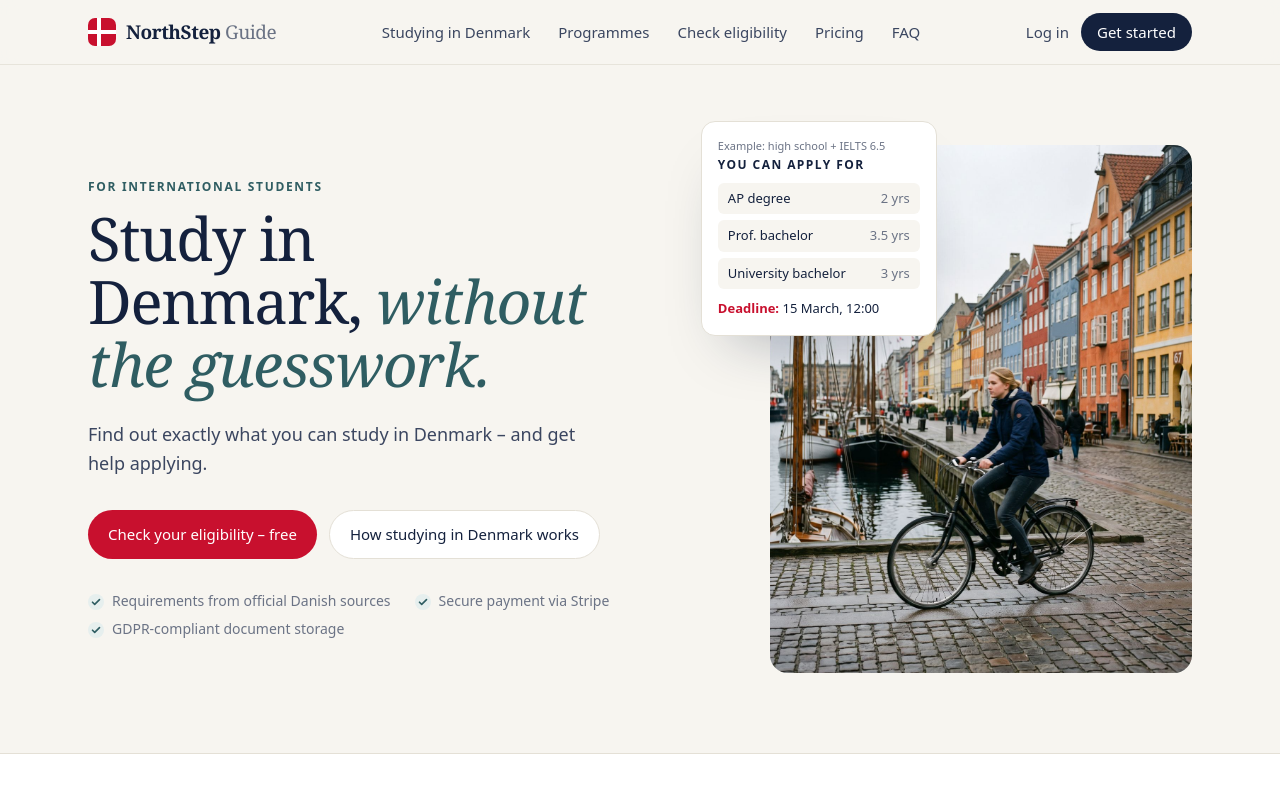
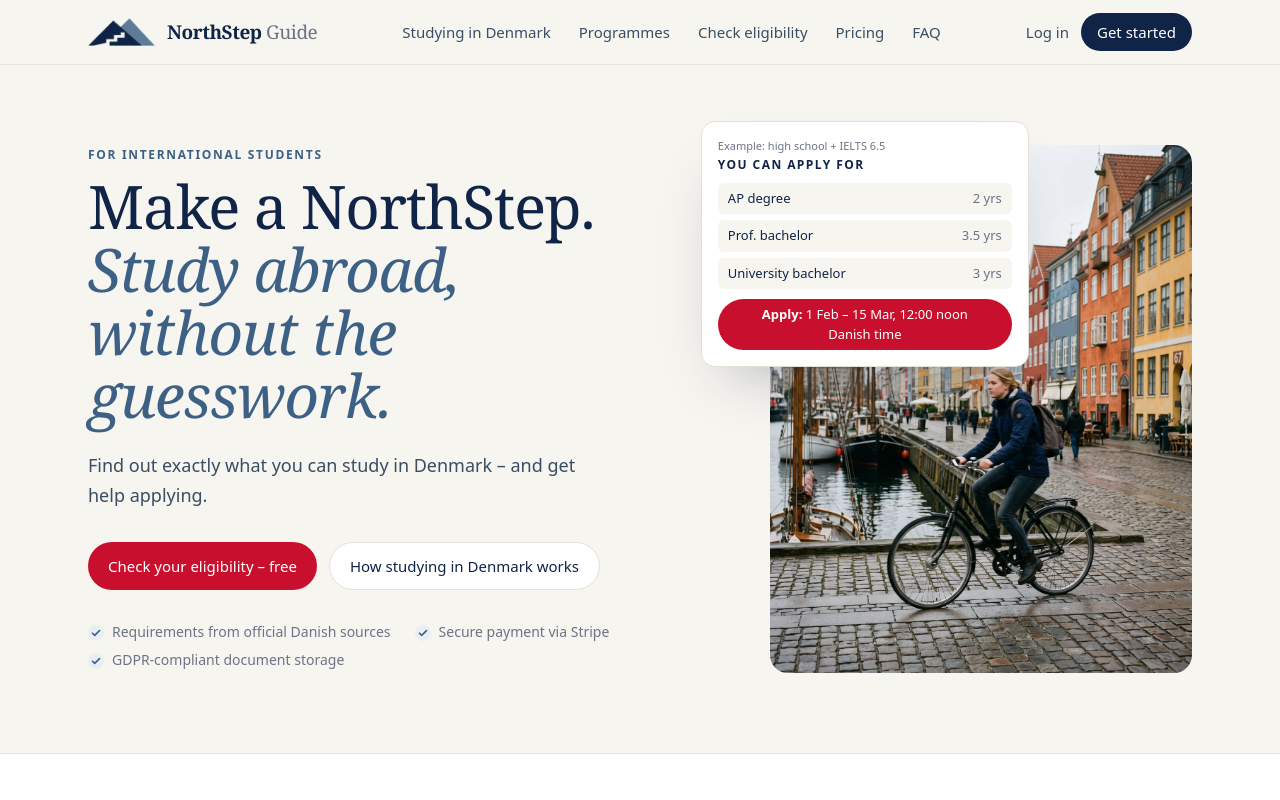
Before and after one commit to study-denmark/studydenmark, a Next.js app: page / in a window 1280 px wide. Shown: the top 800 px of the page. Built offline with nearby package versions, Linux system fonts and the light colour scheme; no server answers.

Commit message:
Add mountain logo, blue palette and new headline

```diff
--- a/src/app/checkout/success/page.tsx
+++ b/src/app/checkout/success/page.tsx
@@ -38,7 +38,7 @@ export default async function CheckoutSuccess({
       <div className="mx-auto max-w-lg text-center">
         <div className="mx-auto flex h-14 w-14 items-center justify-center rounded-full bg-sea-soft">
           <svg width="26" height="26" viewBox="0 0 26 26" aria-hidden>
-            <path d="M6 13.5l4.5 4.5L20 8.5" fill="none" stroke="#2F5D62" strokeWidth="2.4" strokeLinecap="round" strokeLinejoin="round" />
+            <path d="M6 13.5l4.5 4.5L20 8.5" fill="none" stroke="#3D6185" strokeWidth="2.4" strokeLinecap="round" strokeLinejoin="round" />
           </svg>
         </div>
         <h1 className="mt-6 text-3xl font-semibold sm:text-4xl">
--- a/src/app/coming-soon/page.tsx
+++ b/src/app/coming-soon/page.tsx
@@ -26,7 +26,7 @@ export default function ComingSoon() {
           <div className="my-16 max-w-xl">
             <p className="text-xs font-semibold uppercase tracking-[0.14em] text-sea">Launching soon</p>
             <h1 className="mt-4 text-5xl leading-[1.04] text-ink sm:text-6xl">
-              Study in Denmark, <span className="italic text-sea">without the guesswork.</span>
+              Make a NorthStep. <span className="italic text-sea">Study abroad, without the guesswork.</span>
             </h1>
             <p className="mt-6 text-lg leading-relaxed text-ink-soft">
               We’re building the simplest way for international students to find out what they can study in Denmark – and
--- a/src/app/dashboard/apply/[slug]/form.tsx
+++ b/src/app/dashboard/apply/[slug]/form.tsx
@@ -11,7 +11,7 @@ export function ApplyForm({ programmeId, schoolName, isPartner }: { programmeId:
     <form action={action} className="mt-6 space-y-5">
       <input type="hidden" name="programme_id" value={programmeId} />
       <label className="flex gap-3 rounded-[var(--radius-card)] border border-line bg-surface p-5 text-[15px] leading-relaxed">
-        <input type="checkbox" name="consent" required className="mt-1 h-4 w-4 shrink-0 accent-[#14213D]" />
+        <input type="checkbox" name="consent" required className="mt-1 h-4 w-4 shrink-0 accent-[#102448]" />
         <span>
           I give permission for my profile and the documents I upload to be shared with <strong>{schoolName}</strong> for
           the purpose of applying to this programme. I can withdraw this permission at any time by contacting you, and I
--- a/src/app/dashboard/programmes/page.tsx
+++ b/src/app/dashboard/programmes/page.tsx
@@ -162,7 +162,7 @@ export default async function ProgrammesDatabase({ searchParams }: { searchParam
 function Toggle({ name, value, checked, label }: { name: string; value: string; checked: boolean; label: string }) {
   return (
     <label className="flex items-center gap-2 text-ink-soft">
-      <input type="checkbox" name={name} value={value} defaultChecked={checked} className="h-4 w-4 accent-[#14213D]" />
+      <input type="checkbox" name={name} value={value} defaultChecked={checked} className="h-4 w-4 accent-[#102448]" />
       {label}
     </label>
   );
--- a/src/app/globals.css
+++ b/src/app/globals.css
@@ -4,14 +4,14 @@
 @theme {
   --color-paper: #f7f5f0;
   --color-surface: #ffffff;
-  --color-ink: #14213d;
-  --color-ink-soft: #3b4660;
+  --color-ink: #102448;
+  --color-ink-soft: #3a4d63;
   --color-muted: #6b7385;
   --color-line: #e4e0d6;
   --color-accent: #c8102e;
   --color-accent-soft: #fbe9ec;
-  --color-sea: #2f5d62;
-  --color-sea-soft: #e6efee;
+  --color-sea: #3d6185;
+  --color-sea-soft: #e8eef4;
   --color-ok: #2e7d4f;
 
   --font-display: "Newsreader Variable", Georgia, serif;
--- a/src/app/page.tsx
+++ b/src/app/page.tsx
@@ -39,7 +39,7 @@ export default function Home() {
           <div>
             <Eyebrow>For international students</Eyebrow>
             <h1 className="text-[2.6rem] leading-[1.05] font-semibold sm:text-6xl">
-              Study in Denmark, <span className="italic text-sea">without the guesswork.</span>
+              Make a NorthStep. <span className="italic text-sea">Study abroad, without the guesswork.</span>
             </h1>
             <p className="mt-6 max-w-xl text-lg leading-relaxed text-ink-soft">{site.tagline}</p>
             <div className="mt-8 flex flex-col gap-3 sm:flex-row">
@@ -69,7 +69,7 @@ export default function Home() {
                 className="object-cover"
               />
             </div>
-            <div className="relative mx-4 -mt-16 rounded-[var(--radius-card)] border border-line bg-surface p-4 shadow-[0_30px_60px_-30px_rgba(20,33,61,0.35)] md:absolute md:-top-6 md:left-0 md:mx-0 md:mt-0 md:w-[236px]">
+            <div className="relative mx-4 -mt-16 rounded-[var(--radius-card)] border border-line bg-surface p-4 shadow-[0_30px_60px_-30px_rgba(20,33,61,0.35)] md:absolute md:-top-6 md:left-0 md:mx-0 md:mt-0 md:w-[328px]">
               <p className="text-[11px] text-muted">Example: high school + IELTS 6.5</p>
               <p className="mt-0.5 text-xs font-semibold uppercase tracking-[0.12em] text-ink">You can apply for</p>
               <ul className="mt-2.5 space-y-1.5">
@@ -84,8 +84,8 @@ export default function Home() {
                   </li>
                 ))}
               </ul>
-              <p className="mt-2.5 text-[13px]">
-                <span className="font-semibold text-accent">Deadline:</span> 15 March, 12:00
+              <p className="mt-2.5 w-full whitespace-nowrap rounded-full bg-accent px-3 py-1.5 text-center text-[12px] text-white sm:text-[13px]">
+                <span className="font-semibold">Apply:</span> 1 Feb – 15 Mar, 12:00 noon Danish time
               </p>
             </div>
           </div>
@@ -204,8 +204,8 @@ export default function Home() {
 function Check({ light = false }: { light?: boolean }) {
   return (
     <svg width="16" height="16" viewBox="0 0 16 16" className="mt-0.5 shrink-0" aria-hidden>
-      <circle cx="8" cy="8" r="8" fill={light ? "rgba(255,255,255,0.15)" : "#E6EFEE"} />
-      <path d="M4.5 8.2l2.2 2.2 4.8-4.8" fill="none" stroke={light ? "#fff" : "#2F5D62"} strokeWidth="1.6" strokeLinecap="round" strokeLinejoin="round" />
+      <circle cx="8" cy="8" r="8" fill={light ? "rgba(255,255,255,0.15)" : "#E8EEF4"} />
+      <path d="M4.5 8.2l2.2 2.2 4.8-4.8" fill="none" stroke={light ? "#fff" : "#3D6185"} strokeWidth="1.6" strokeLinecap="round" strokeLinejoin="round" />
     </svg>
   );
 }
--- a/src/app/signup/page.tsx
+++ b/src/app/signup/page.tsx
@@ -99,14 +99,14 @@ export default function SignupPage() {
 
         <div className="space-y-3 rounded-xl bg-paper p-4 text-sm">
           <label className="flex gap-3">
-            <input name="terms" type="checkbox" required className="mt-0.5 h-4 w-4 shrink-0 accent-[#14213D]" />
+            <input name="terms" type="checkbox" required className="mt-0.5 h-4 w-4 shrink-0 accent-[#102448]" />
             <span>
               I accept the <Link href="/terms" target="_blank" className="underline">terms of service</Link> and
               have read the <Link href="/privacy" target="_blank" className="underline">privacy policy</Link>.
             </span>
           </label>
           <label className="flex gap-3 text-ink-soft">
-            <input name="marketing" type="checkbox" className="mt-0.5 h-4 w-4 shrink-0 accent-[#14213D]" />
+            <input name="marketing" type="checkbox" className="mt-0.5 h-4 w-4 shrink-0 accent-[#102448]" />
             <span>Email me deadline reminders and tips (optional).</span>
           </label>
         </div>
--- a/src/components/plan-card.tsx
+++ b/src/components/plan-card.tsx
@@ -41,7 +41,7 @@ export function PlanCard({ plan, highlight, children }: { plan: Plan; highlight?
 export function Tick() {
   return (
     <svg width="18" height="18" viewBox="0 0 18 18" className="mt-0.5 shrink-0" aria-hidden>
-      <path d="M4 9.5l3 3 7-7" fill="none" stroke="#2F5D62" strokeWidth="2" strokeLinecap="round" strokeLinejoin="round" />
+      <path d="M4 9.5l3 3 7-7" fill="none" stroke="#3D6185" strokeWidth="2" strokeLinecap="round" strokeLinejoin="round" />
     </svg>
   );
 }
--- a/src/components/programme-card.tsx
+++ b/src/components/programme-card.tsx
@@ -71,8 +71,8 @@ export function CheckIcon({ ok }: { ok: boolean | null }) {
   if (ok === true)
     return (
       <svg width="16" height="16" viewBox="0 0 16 16" className="mt-0.5 shrink-0" aria-label="OK">
-        <circle cx="8" cy="8" r="8" fill="#E6EFEE" />
-        <path d="M4.5 8.2l2.2 2.2 4.8-4.8" fill="none" stroke="#2F5D62" strokeWidth="1.6" strokeLinecap="round" strokeLinejoin="round" />
+        <circle cx="8" cy="8" r="8" fill="#E8EEF4" />
+        <path d="M4.5 8.2l2.2 2.2 4.8-4.8" fill="none" stroke="#3D6185" strokeWidth="1.6" strokeLinecap="round" strokeLinejoin="round" />
       </svg>
     );
   if (ok === false)
--- a/src/components/site-header.tsx
+++ b/src/components/site-header.tsx
@@ -1,4 +1,5 @@
 import Link from "next/link";
+import Image from "next/image"
 import { publicNav, site } from "@/config/site";
 import { createClient } from "@/lib/supabase/server";
 import { Container } from "@/components/ui";
@@ -6,12 +7,8 @@ import { MobileMenu } from "@/components/mobile-menu";
 
 export function Logo() {
   return (
-    <Link href="/" className="flex items-center gap-2.5" aria-label={`${site.name} home`}>
-      <svg width="28" height="28" viewBox="0 0 28 28" aria-hidden>
-        <rect width="28" height="28" rx="7" fill="#C8102E" />
-        <rect x="9" y="0" width="4" height="28" fill="#fff" />
-        <rect x="0" y="12" width="28" height="4" fill="#fff" />
-      </svg>
+    <Link href="/" className="flex items-center gap-3" aria-label={`${site.name} home`}>
+      <Image src="/images/northstep-mountain.png" alt="" width={1157} height={483} priority className="h-7 w-auto" />
       <span className="font-[family-name:var(--font-display)] text-[19px] font-semibold tracking-tight text-ink">
         {site.shortName}
         <span className="text-muted font-normal"> Guide</span>
```
Also changed, not shown: src/app/admin/programmes/[id]/form.tsx (+4 -4 lines), public/images/northstep-mountain.png (added).
